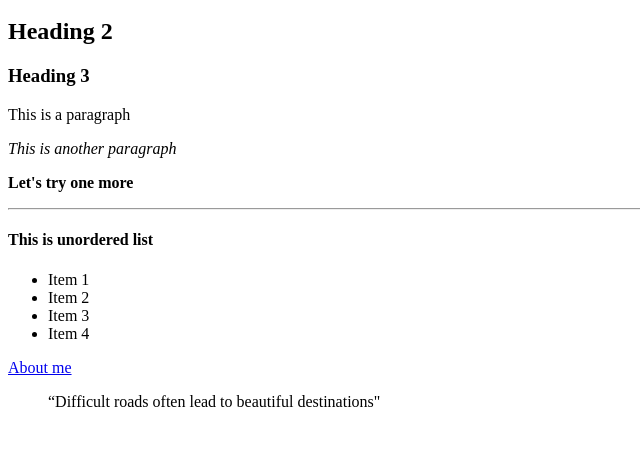
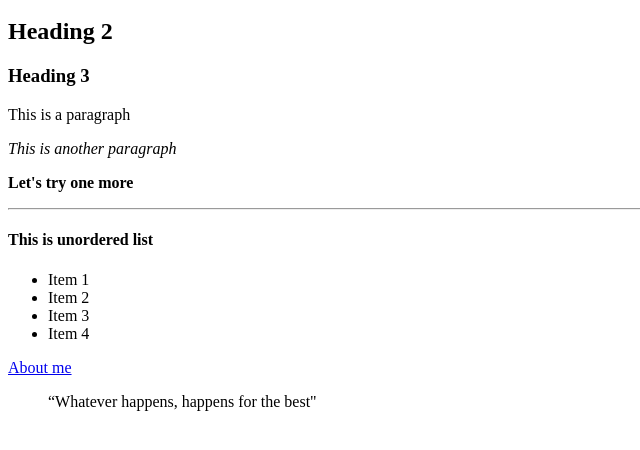
Before and after one commit to rpavithra1225/homework2, a plain HTML site: page index.html in a window 1280 px wide. Shown: the part 48-498 px from the top of the page, without its empty margins (0-640 px from the left). Drawn offline with Linux system fonts and the light colour scheme.

Commit message:
8th commit - Added blockquote tag

```diff
--- a/index.html
+++ b/index.html
@@ -14,5 +14,5 @@
 	<li>Item 4</li>
 </ul>
 <a href="https://www.linkedin.com/in/rpavithra12/">About me</a>
-<blockquote>“Difficult roads often lead to beautiful destinations"</blockquote>
+<blockquote>“Whatever happens, happens for the best"</blockquote>
 </html>
```
